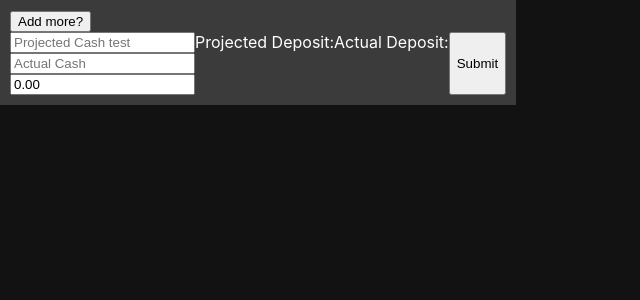
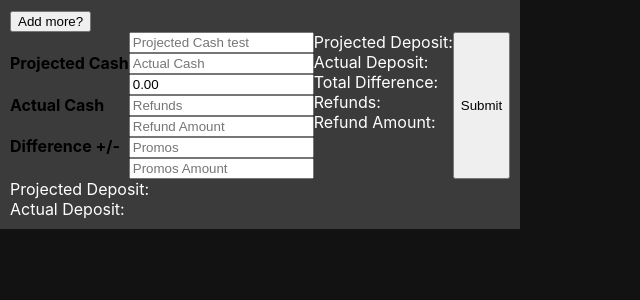
Before and after one commit to Enrikes/McD-Deposit, a React (Create React App) app: page / in a window 1280 px wide. Shown: the top 300 px of the page, without its empty margins (0-640 px from the left). Built offline with nearby package versions, Linux system fonts and the light colour scheme.

Commit message:
Feat: Added Promo and refund inputs.

```diff
--- a/src/App.js
+++ b/src/App.js
@@ -5,13 +5,18 @@ import { useEffect, useState } from "react";
 import Total from "./components/total";
 import ReactTable, { useTable } from "react-table";
 import Difference from "./components/difference";
+import Refunds from "./components/refund";
+import Promos from "./components/promo";
 
 function App() {
   let [projectedTotal, setProjectedTotal] = useState();
   const [actualTotal, setActualTotal] = useState([]);
+  const [refunds, setRefunds] = useState([]);
+  const [refundAmount, setRefundAmount] = useState([]);
+
   const [isSubmit, setIsSubmit] = useState(false);
   const [inputFields, setInputFields] = useState([
-    { projectedCash: "", actualCash: "" },
+    { projectedCash: "", actualCash: "", refunds: "", refundTotal: "" },
   ]);
   const [difference, setDifference] = useState();
 
@@ -21,8 +26,12 @@ function App() {
     let sum = 0;
     let actualCashSum = 0;
     inputFields.map((rawProjectedTotal) => {
+      console.log(rawProjectedTotal);
       let convertedProjectedTotal = parseFloat(rawProjectedTotal.projectedCash);
       let convertedActualTotal = parseFloat(rawProjectedTotal.actualCash);
+      let convertedRefund = parseFloat(rawProjectedTotal.refunds);
+      let convertedRefundTotal = parseFloat(rawProjectedTotal.refundTotal);
+      console.log(convertedRefund);
       actualCashSum += convertedActualTotal;
 
       sum += convertedProjectedTotal;
@@ -38,7 +47,12 @@ function App() {
   });
 
   const addFields = () => {
-    let newfield = { projectedCash: "", actualCash: "" };
+    let newfield = {
+      projectedCash: "",
+      actualCash: "",
+      refunds: "",
+      refundTotal: "",
+    };
     setInputFields([...inputFields, newfield]);
   };
   const handleFormChange = (index, event) => {
@@ -52,6 +66,11 @@ function App() {
     <div className="deposit-container">
       <button onClick={addFields}>Add more?</button>
       <form className="form-container" onSubmit={handleSubmit}>
+        <div>
+          <h4>Projected Cash</h4>
+          <h4>Actual Cash</h4>
+          <h4>Difference +/-</h4>
+        </div>
         {inputFields.map((input, index) => {
           return (
             <div className="deposit-column" key={index}>
@@ -66,14 +85,28 @@ function App() {
                 index={index}
               />
               <Difference rawDifference={inputFields} index={index} />
+              <Refunds
+                refunds={input.refunds}
+                redundAmount={input.refundTotal}
+                onChange={handleFormChange}
+                index={index}
+              />
+              <Promos />
             </div>
           );
         })}
-        <div className="total">Projected Deposit:{projectedTotal}</div>
-        <div className="total">Actual Deposit:{actualTotal}</div>
+        <div>
+          <div className="total">Projected Deposit:{projectedTotal}</div>
+          <div className="total">Actual Deposit:{actualTotal}</div>
+          <div className="total">Total Difference:{difference}</div>
+          <div className="total">Refunds:{refunds}</div>
+          <div className="total">Refund Amount:{refundAmount}</div>
+        </div>
 
         <input type="submit" value="Submit"></input>
       </form>
+      <div className="total">Projected Deposit:{projectedTotal}</div>
+      <div className="total">Actual Deposit:{actualTotal}</div>
     </div>
   );
 }
--- a/src/components/difference.js
+++ b/src/components/difference.js
@@ -1,10 +1,8 @@
 import React, { useEffect, useState } from "react";
 
 export default function Difference({ rawDifference, index }) {
-  console.log(rawDifference);
   const projectedTotal = rawDifference[index]?.projectedCash;
   const actualTotal = rawDifference[index]?.actualCash;
-  console.log(projectedTotal, actualTotal);
   function diff(num1, num2) {
     if (num1 > num2) {
       return num1 - num2;
@@ -12,10 +10,8 @@ export default function Difference({ rawDifference, index }) {
       return num2 - num1;
     }
   }
-  console.log(409.35 - 410.46);
   let difference = projectedTotal - actualTotal;
   let fixedDifference = difference.toFixed(2);
-  console.log(difference);
   return (
     <input
       type="text"
--- /dev/null
+++ b/src/components/promo.js
@@ -0,0 +1,21 @@
+import React from "react";
+export default function Promos({ actualTotal, redundAmount, onChange, index }) {
+  return (
+    <>
+      <input
+        type="number"
+        name="promo"
+        placeholder="Promos"
+        onChange={(event) => onChange(index, event)}
+        value={actualTotal}
+      ></input>
+      <input
+        type="number"
+        name="promoAmount"
+        placeholder="Promos Amount"
+        onChange={(event) => onChange(index, event)}
+        value={redundAmount}
+      ></input>
+    </>
+  );
+}
--- /dev/null
+++ b/src/components/refund.js
@@ -0,0 +1,21 @@
+import React from "react";
+export default function Refunds({ refunds, redundAmount, onChange, index }) {
+  return (
+    <>
+      <input
+        type="number"
+        name="refunds"
+        placeholder="Refunds"
+        onChange={(event) => onChange(index, event)}
+        value={refunds}
+      ></input>
+      <input
+        type="number"
+        name="refundTotal"
+        placeholder="Refund Amount"
+        onChange={(event) => onChange(index, event)}
+        value={redundAmount}
+      ></input>
+    </>
+  );
+}
```
